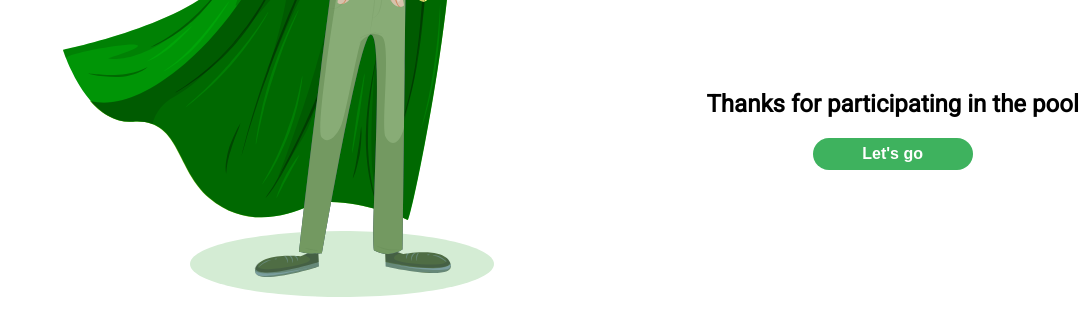
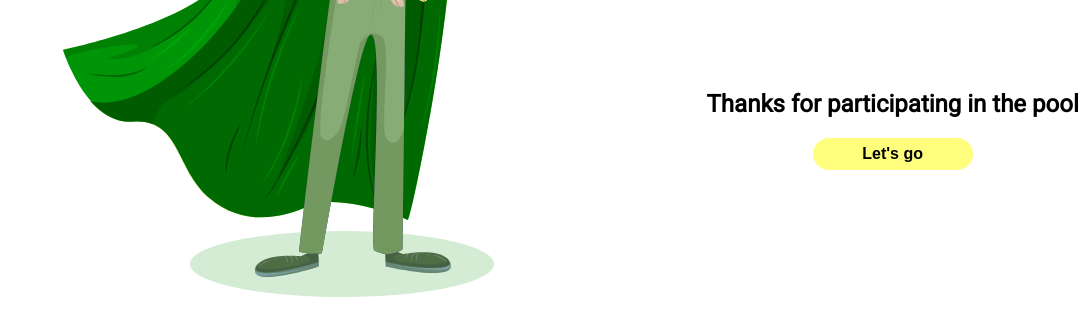
Before and after one commit to rodhis/HTML-Business-Form, a website with bundled scripts: page public/index.html in a window 1280 px wide. In both pictures the pointer is over the button "Let's go". Shown: the part 439-774 px from the top of the page, without its empty margins (193-1280 px from the left). Built offline with nearby package versions, Linux system fonts and the light colour scheme.

Commit message:
added hoover style to button on main

```diff
--- a/src/assets/css/styles.css
+++ b/src/assets/css/styles.css
@@ -1,8 +1,10 @@
 :root {
+    font-family: 'Roboto', sans-serif;
+
     --main-black: #000;
     --background-white: #FFF;
-    font-family: 'Roboto', sans-serif;
     --button-green: #3EB25E;
+    --hover-color: #FFFF7D;
   }
 
 .home {
@@ -40,3 +42,8 @@
     width: 10rem;
     height: 2rem;
 }
+
+.next-button:hover {
+    background-color: var(--hover-color);
+    color: var(--main-black);
+}
```
